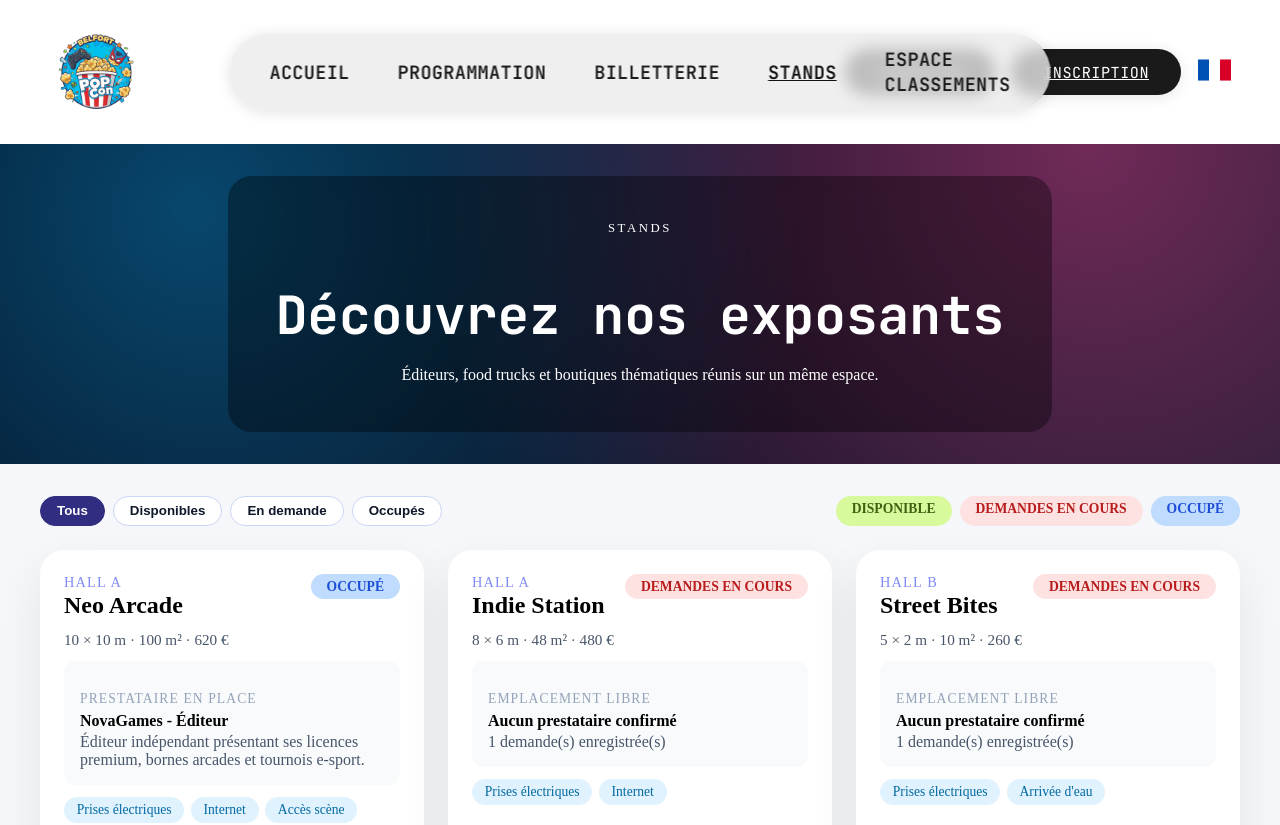
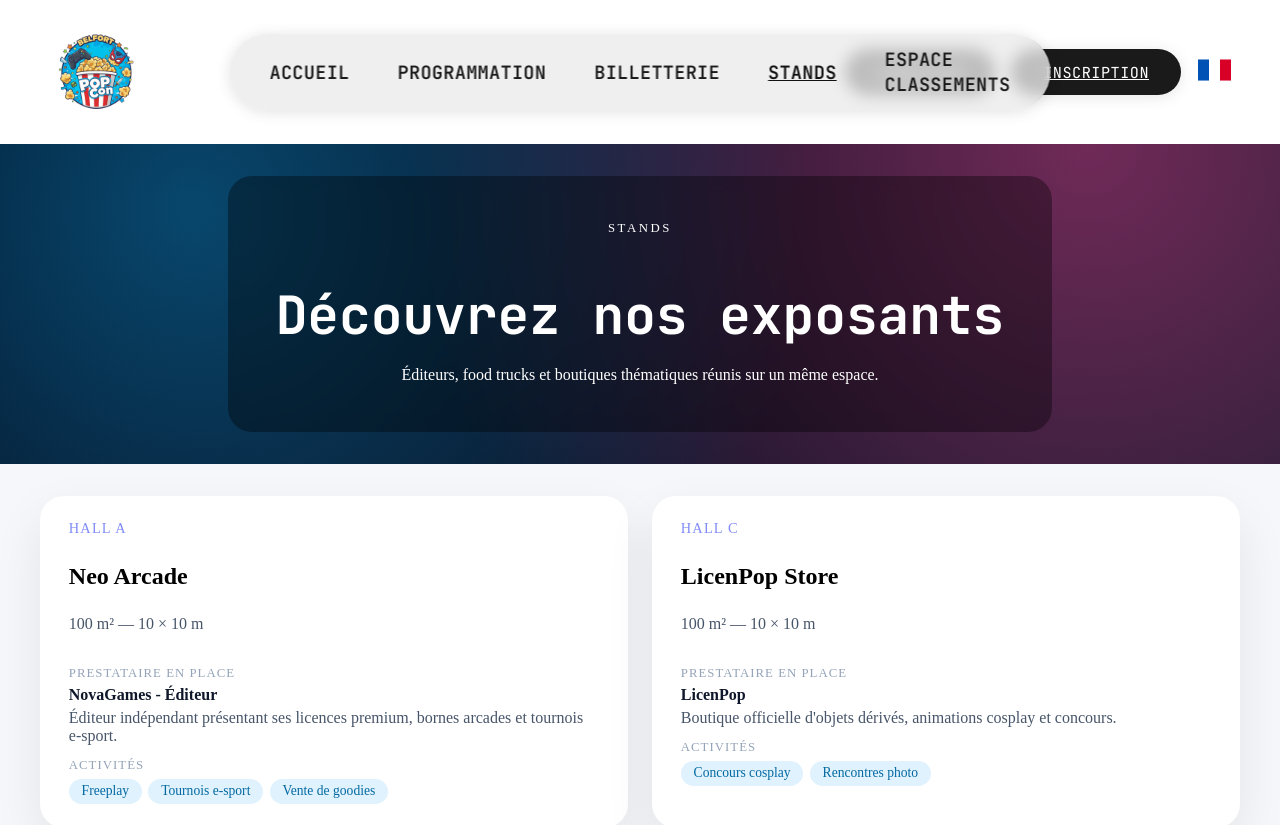
Before and after one commit to Pierrick-B/SAE-S3-S4, a Vue app in the folder SAE/: page /stands in a window 1280 px wide. Shown: the top 825 px of the page. Built offline with nearby package versions, Linux system fonts and the light colour scheme; what vue3-openlayers would draw is missing.

Commit message:
Ajout persistence connection et amélioration partie stands

```diff
--- a/SAE/src/components/Login.vue
+++ b/SAE/src/components/Login.vue
@@ -43,10 +43,8 @@
 		return
 	}
 
-	// set current user in the store
-	userStore.currentUser = found
-	// persist current user id for simple session
-	try { localStorage.setItem('currentUserId', String(found.id)) } catch (e) {}
+	// set current user in the store (persists session)
+	userStore.setCurrentUser(found)
 
 	// redirect depending on role (simple logic)
 	if (found.role === 'admin') {
--- a/SAE/src/components/NavBar.vue
+++ b/SAE/src/components/NavBar.vue
@@ -20,8 +20,7 @@
   ]);
 
   function logout() {
-    userStore.currentUser = null
-    try { localStorage.removeItem('currentUserId') } catch(e) {}
+    userStore.clearSession()
     try { router.push({ name: 'accueil' }) } catch(e) {}
   }
 </script>
--- a/SAE/src/components/Register.vue
+++ b/SAE/src/components/Register.vue
@@ -43,8 +43,7 @@
       console.warn('Dev write failed', e)
     }
 
-    userStore.currentUser = newUser
-    try { localStorage.setItem('currentUserId', String(newUser.id)) } catch (e) {}
+    userStore.setCurrentUser(newUser)
     router.push({ name: 'profile', params: { userId: newUser.id } })
   } finally {
     loading.value = false
--- a/SAE/src/components/Stands.vue
+++ b/SAE/src/components/Stands.vue
@@ -1,5 +1,5 @@
 <script setup>
-import { computed, onMounted, reactive, ref } from 'vue'
+import { computed, onMounted, reactive } from 'vue'
 import { useI18n } from 'vue-i18n'
 import { storeToRefs } from 'pinia'
 import { useStandsStore } from '@/stores/stands.js'
@@ -10,14 +10,14 @@
 const userStore = useUserStore()
 const { currentUser } = storeToRefs(userStore)
 
-const statusFilter = ref('all')
 const requestPanel = reactive({
   isOpen: false,
   standId: null,
   companyName: '',
   contactEmail: '',
   contactPhone: '',
-  message: '',
+  needsDetails: '',
+  synopsis: '',
   needs: []
 })
 
@@ -27,32 +27,35 @@
   isError: false
 })
 
-const logisticOptions = computed(() => ([
-  { value: 'electricite', label: t('standsPage.needElectricity') },
-  { value: 'internet', label: t('standsPage.needInternet') },
-  { value: 'scene', label: t('standsPage.needStage') },
-  { value: 'eau', label: t('standsPage.needWater') }
-]))
+const logisticOptions = [
+  { value: 'electricite', labelKey: 'standsPage.needElectricity' },
+  { value: 'internet', labelKey: 'standsPage.needInternet' },
+  { value: 'scene', labelKey: 'standsPage.needStage' },
+  { value: 'eau', labelKey: 'standsPage.needWater' }
+]
 
 const isLoading = computed(() => standsStore.isLoading)
 const errorMessage = computed(() => standsStore.error)
+const confirmedStands = computed(() => standsStore.stands.filter((stand) => stand.status === 'occupied' && stand.occupant))
+const availableStands = computed(() => standsStore.stands.filter((stand) => stand.status !== 'occupied'))
 const userRole = computed(() => currentUser.value?.role || null)
 const isPrestataire = computed(() => userRole.value === 'prestataire')
+const selectedStand = computed(() => standsStore.stands.find((stand) => stand.id === requestPanel.standId))
 
-const filteredStands = computed(() => {
-  if (statusFilter.value === 'all') {
-    return standsStore.stands
+function formatActivities(stand) {
+  if (!stand.occupant?.activities?.length) {
+    return [t('standsPage.noActivity')]
   }
-  return standsStore.stands.filter((stand) => stand.status === statusFilter.value)
-})
+  return stand.occupant.activities
+}
 
 function statusLabel(status) {
-  const mapping = {
+  const map = {
     available: t('standsPage.statusAvailable'),
     pending: t('standsPage.statusPending'),
     occupied: t('standsPage.statusOccupied')
   }
-  return mapping[status] || status
+  return map[status] || status
 }
 
 function pendingRequests(stand) {
@@ -63,19 +66,7 @@
   if (!currentUser.value) {
     return false
   }
-  return pendingRequests(stand).some(
-    (request) => request.prestataire?.id === currentUser.value.id
-  )
-}
-
-function canRequestStand(stand) {
-  if (!isPrestataire.value) {
-    return false
-  }
-  if (stand.status === 'occupied') {
-    return false
-  }
-  return !hasPendingRequestFromUser(stand)
+  return pendingRequests(stand).some((request) => request.prestataire?.id === currentUser.value.id)
 }
 
 function openRequestPanel(stand) {
@@ -84,7 +75,8 @@
   requestPanel.companyName = currentUser.value?.name || ''
   requestPanel.contactEmail = currentUser.value?.email || ''
   requestPanel.contactPhone = ''
-  requestPanel.message = ''
+  requestPanel.needsDetails = ''
+  requestPanel.synopsis = ''
   requestPanel.needs = []
   submissionState.feedback = null
   submissionState.isError = false
@@ -110,13 +102,14 @@
     category: currentUser.value?.category || 'autre',
     contactEmail: requestPanel.contactEmail,
     contactPhone: requestPanel.contactPhone,
-    message: requestPanel.message,
+    needsDetails: requestPanel.needsDetails,
+    synopsis: requestPanel.synopsis,
     needs: [...requestPanel.needs]
   }
 
   const response = await standsStore.createStandRequest(requestPanel.standId, payload)
+  submissionState.isSubmitting = false
 
-  submissionState.isSubmitting = false
   if (response.error === 0) {
     submissionState.feedback = t('standsPage.requestSuccess')
     submissionState.isError = false
@@ -143,24 +136,6 @@
     </header>
 
     <div class="content">
-      <div class="toolbar">
-        <div class="filters">
-          <button
-            v-for="option in ['all', 'available', 'pending', 'occupied']"
-            :key="option"
-            :class="['filter-chip', { active: statusFilter === option }]"
-            @click="statusFilter = option"
-          >
-            {{ $t(`standsPage.filter.${option}`) }}
-          </button>
-        </div>
-        <div class="legend">
-          <span class="status-pill available">{{ $t('standsPage.statusAvailable') }}</span>
-          <span class="status-pill pending">{{ $t('standsPage.statusPending') }}</span>
-          <span class="status-pill occupied">{{ $t('standsPage.statusOccupied') }}</span>
-        </div>
-      </div>
-
       <div v-if="isLoading" class="status">
         <p>{{ $t('standsPage.loading') }}</p>
       </div>
@@ -170,62 +145,58 @@
       </div>
 
       <div v-else class="stands-grid">
-        <article v-for="stand in filteredStands" :key="stand.id" class="stand-card">
-          <div class="card-header">
+        <article v-for="stand in confirmedStands" :key="stand.id" class="stand-card">
+          <header class="card-header">
+            <p class="stand-zone">{{ stand.zone }}</p>
+            <h2>{{ stand.label }}</h2>
+            <p class="stand-meta">{{ stand.surface_m2 }} m² — {{ stand.dimensions.largeur_m }} × {{ stand.dimensions.profondeur_m }} m</p>
+          </header>
+
+          <div class="body">
+            <div class="occupant">
+              <p class="label">{{ $t('standsPage.currentOccupant') }}</p>
+              <p class="value">{{ stand.occupant.companyName }}</p>
+              <p class="desc">{{ stand.occupant.description }}</p>
+            </div>
+
+            <div class="activities">
+              <p class="label">{{ $t('standsPage.activities') }}</p>
+              <div class="chips">
+                <span class="chip" v-for="activity in formatActivities(stand)" :key="activity">{{ activity }}</span>
+              </div>
+            </div>
+
+          </div>
+        </article>
+      </div>
+    </div>
+
+    <div v-if="isPrestataire && availableStands.length" class="prestataire-zone">
+      <div class="content">
+        <h2 class="section-title">{{ $t('standsPage.requestTitle') }}</h2>
+        <div class="available-grid">
+          <article v-for="stand in availableStands" :key="stand.id" class="available-card">
             <div>
               <p class="stand-zone">{{ stand.zone }}</p>
-              <h2>{{ stand.label }}</h2>
+              <h3>{{ stand.label }}</h3>
+              <p class="stand-meta">{{ stand.surface_m2 }} m² — {{ stand.dimensions.largeur_m }} × {{ stand.dimensions.profondeur_m }} m</p>
+              <p class="subtle">{{ statusLabel(stand.status) }}</p>
             </div>
-            <span class="status-pill" :class="stand.status">{{ statusLabel(stand.status) }}</span>
-          </div>
 
-          <p class="stand-meta">
-            {{ stand.dimensions.largeur_m }} × {{ stand.dimensions.profondeur_m }} m · {{ stand.surface_m2 }} m² · {{ stand.tarif_emplacement_eur }} €
-          </p>
-
-          <div class="info-block" v-if="stand.occupant">
-            <p class="label">{{ $t('standsPage.currentOccupant') }}</p>
-            <p class="value">{{ stand.occupant.companyName }}</p>
-            <p class="subvalue">{{ stand.occupant.description }}</p>
-          </div>
-
-          <div class="info-block" v-else>
-            <p class="label">{{ $t('standsPage.availableBlockTitle') }}</p>
-            <p class="value">{{ $t('standsPage.availableBlockSubtitle') }}</p>
-            <p class="subvalue" v-if="pendingRequests(stand).length">
-              {{ $t('standsPage.pendingCount', { count: pendingRequests(stand).length }) }}
-            </p>
-          </div>
-
-          <div class="chips">
-            <span
-              v-for="infra in stand.infrastructures || []"
-              :key="infra"
-              class="chip"
-            >
-              {{ $t(`standsPage.infrastructure.${infra}`) }}
-            </span>
-          </div>
-
-          <div class="actions">
-            <button
-              v-if="canRequestStand(stand)"
-              class="btn-primary"
-              @click="openRequestPanel(stand)"
-            >
-              {{ $t('standsPage.requestCta') }}
-            </button>
-            <p v-else-if="hasPendingRequestFromUser(stand)" class="hint">
-              {{ $t('standsPage.requestAlreadyPending') }}
-            </p>
-            <p v-else-if="stand.status === 'occupied'" class="hint">
-              {{ $t('standsPage.alreadyTaken') }}
-            </p>
-            <p v-else-if="!isPrestataire" class="hint">
-              {{ $t('standsPage.onlyPrestataire') }}
-            </p>
-          </div>
-        </article>
+            <div class="available-actions">
+              <button
+                class="btn-primary"
+                :disabled="hasPendingRequestFromUser(stand)"
+                @click="openRequestPanel(stand)"
+              >
+                {{ hasPendingRequestFromUser(stand) ? $t('standsPage.requestAlreadyPending') : $t('standsPage.requestCta') }}
+              </button>
+              <p class="hint" v-if="pendingRequests(stand).length">
+                {{ $t('standsPage.pendingCount', { count: pendingRequests(stand).length }) }}
+              </p>
+            </div>
+          </article>
+        </div>
       </div>
     </div>
 
@@ -234,7 +205,7 @@
         <div class="panel-header">
           <div>
             <p class="panel-kicker">{{ $t('standsPage.requestTitle') }}</p>
-            <h3>{{ requestPanel.standId }}</h3>
+            <h3>{{ selectedStand?.label || requestPanel.standId }}</h3>
           </div>
           <button class="close-button" @click="closeRequestPanel">×</button>
         </div>
@@ -256,19 +227,20 @@
           </label>
 
           <label>
-            {{ $t('standsPage.requestMessage') }}
-            <textarea v-model="requestPanel.message" rows="5" required />
+            {{ $t('standsPage.requestNeedsDetails') }}
+            <textarea v-model="requestPanel.needsDetails" rows="4"></textarea>
+          </label>
+
+          <label>
+            {{ $t('standsPage.requestSynopsis') }}
+            <textarea v-model="requestPanel.synopsis" rows="5" required></textarea>
           </label>
 
           <div class="options">
             <p>{{ $t('standsPage.requestNeeds') }}</p>
             <label v-for="option in logisticOptions" :key="option.value">
-              <input
-                type="checkbox"
-                :value="option.value"
-                v-model="requestPanel.needs"
-              >
-              {{ option.label }}
+              <input type="checkbox" :value="option.value" v-model="requestPanel.needs">
+              {{ $t(option.labelKey) }}
             </label>
           </div>
 
@@ -331,42 +303,6 @@
   margin: 2rem auto 4rem;
 }
 
-.toolbar {
-  display: flex;
-  flex-wrap: wrap;
-  justify-content: space-between;
-  gap: 1rem;
-  margin-bottom: 1.5rem;
-}
-
-.filters {
-  display: flex;
-  gap: 0.5rem;
-  flex-wrap: wrap;
-}
-
-.filter-chip {
-  border: 1px solid #cbd5f5;
-  background: #fff;
-  color: #0f172a;
-  padding: 0.4rem 1rem;
-  border-radius: 999px;
-  cursor: pointer;
-  font-weight: 600;
-}
-
-.filter-chip.active {
-  background: #312e81;
-  border-color: #312e81;
-  color: #fff;
-}
-
-.legend {
-  display: flex;
-  gap: 0.5rem;
-  flex-wrap: wrap;
-}
-
 .status {
   text-align: center;
   padding: 2rem;
@@ -388,18 +324,18 @@
 .stand-card {
   background: #fff;
   border-radius: 24px;
-  padding: 1.5rem;
+  padding: 1.5rem 1.8rem;
   box-shadow: 0 20px 50px rgba(15, 23, 42, 0.08);
   display: flex;
   flex-direction: column;
-  gap: 0.75rem;
+  gap: 1.25rem;
 }
+
 
 .card-header {
   display: flex;
-  justify-content: space-between;
-  align-items: flex-start;
-  gap: 1rem;
+  flex-direction: column;
+  gap: 0.35rem;
 }
 
 .stand-zone {
@@ -410,34 +346,31 @@
   margin: 0;
 }
 
-h2 {
-  margin: 0.1rem 0 0;
-}
 
 .stand-meta {
   margin: 0;
   color: #475569;
-  font-size: 0.95rem;
-}
-
-.info-block {
-  background: #f8fafc;
-  border-radius: 12px;
-  padding: 1rem;
 }
 
 .label {
-  font-size: 0.85rem;
+  font-size: 0.8rem;
   text-transform: uppercase;
   letter-spacing: 0.08em;
   color: #94a3b8;
-  margin-bottom: 0.3rem;
+  margin-bottom: 0.35rem;
 }
 
 .value {
+  margin: 0;
   font-weight: 700;
-  margin: 0;
+  color: #0f172a;
 }
+
+.desc {
+  margin: 0.3rem 0 0;
+  color: #475569;
+}
+
 
 .subvalue {
   margin: 0.2rem 0 0;
@@ -458,47 +391,57 @@
   font-size: 0.85rem;
 }
 
-.status-pill {
-  border-radius: 999px;
-  padding: 0.3rem 1rem;
-  font-size: 0.85rem;
-  font-weight: 600;
-  text-transform: uppercase;
+.prestataire-zone {
+  background: #0f172a;
+  padding: 3rem 0;
+  color: white;
 }
 
-.status-pill.available {
-  background: #d9f99d;
-  color: #3f6212;
+.section-title {
+  margin: 0 0 1.5rem;
 }
 
-.status-pill.pending {
-  background: #fee2e2;
-  color: #b91c1c;
+.available-grid {
+  display: grid;
+  grid-template-columns: repeat(auto-fit, minmax(280px, 1fr));
+  gap: 1.25rem;
 }
 
-.status-pill.occupied {
-  background: #bfdbfe;
-  color: #1d4ed8;
+.available-card {
+  background: rgba(15, 23, 42, 0.6);
+  border-radius: 18px;
+  padding: 1.4rem;
+  display: flex;
+  flex-direction: column;
+  gap: 0.75rem;
+  border: 1px solid rgba(255, 255, 255, 0.08);
 }
 
-.actions {
-  margin-top: auto;
+.available-actions {
+  display: flex;
+  flex-direction: column;
+  gap: 0.6rem;
 }
 
 .btn-primary {
   background: #2563eb;
   color: #fff;
   border: none;
-  padding: 0.7rem 1.5rem;
-  border-radius: 12px;
+  padding: 0.65rem 1.2rem;
+  border-radius: 10px;
   font-weight: 600;
   cursor: pointer;
 }
 
-.hint {
-  color: #475569;
-  font-size: 0.85rem;
-  margin: 0.5rem 0 0;
+.btn-primary:disabled {
+  opacity: 0.6;
+  cursor: not-allowed;
+}
+
+.hint,
+.subtle {
+  margin: 0;
+  color: rgba(255, 255, 255, 0.7);
 }
 
 .request-panel {
@@ -589,8 +532,5 @@
     grid-template-columns: 1fr;
   }
 
-  .request-panel {
-    width: 100%;
-  }
 }
 </style>
--- a/SAE/src/datasource/stands.js
+++ b/SAE/src/datasource/stands.js
@@ -42,6 +42,8 @@
                     phone: "+33 1 23 45 67 89"
                 },
                 message: "Nous souhaitons installer trois bornes arcades, un corner boutique et projeter nos trailers.",
+                needsDetails: "Nous souhaitons installer trois bornes arcades, un corner boutique et projeter nos trailers.",
+                synopsis: "Éditeur indépendant présentant ses licences premium, bornes arcades et tournois e-sport.",
                 needs: ["electricite", "internet"],
                 decisionNotes: "Stand validé pour la zone tournois"
             }
@@ -81,6 +83,8 @@
                     phone: "+33 6 12 34 56 78"
                 },
                 message: "Présentation de trois prototypes PC + boutique de prints, besoin d'un fond mural",
+                needsDetails: "Présentation de trois prototypes PC + boutique de prints, besoin d'un fond mural",
+                synopsis: "PixelForge Studio vient faire tester ses prochains jeux indépendants et vendre des prints exclusifs.",
                 needs: ["electricite", "internet"],
                 notes: null
             },
@@ -101,6 +105,8 @@
                     phone: "+33 6 55 55 55 11"
                 },
                 message: "Proposition boutique consoles rétro.",
+                needsDetails: "Proposition boutique consoles rétro avec vitrines sécurisées.",
+                synopsis: "RetroBits voulait proposer une sélection de consoles vintage et accessoires de collection.",
                 needs: ["electricite"],
                 notes: "Orienté vers zone B"
             }
@@ -140,6 +146,8 @@
                     phone: "+33 7 11 22 33 44"
                 },
                 message: "Food truck burgers / options veggie, besoin arrivée d'eau + prises 32A.",
+                needsDetails: "Food truck burgers / options veggie, besoin arrivée d'eau + prises 32A.",
+                synopsis: "StreetBites propose un menu street-food gourmand avec options veggie.",
                 needs: ["electricite", "eau"],
                 notes: null
             }
@@ -209,6 +217,8 @@
                     phone: "+33 1 98 76 54 31"
                 },
                 message: "Animations cosplay quotidiennes + boutique exclusive.",
+                needsDetails: "Animations cosplay quotidiennes + boutique exclusive. Besoin loge arrière et portants.",
+                synopsis: "Animations cosplay quotidiennes et boutique officielle d'objets dérivés.",
                 needs: ["scene", "electricite"],
                 decisionNotes: "Placer face scène principale"
             }
--- a/SAE/src/locales/fr.json
+++ b/SAE/src/locales/fr.json
@@ -85,6 +85,7 @@
     "statusAvailable": "Disponible",
     "statusPending": "Demandes en cours",
     "statusOccupied": "Occupé",
+    "activities": "Activités",
     "filter": {
       "all": "Tous",
       "available": "Disponibles",
@@ -113,12 +114,15 @@
     "requestCompany": "Nom de votre structure",
     "requestEmail": "Email de contact",
     "requestPhone": "Téléphone",
-    "requestMessage": "Pitch / besoins",
+    "requestNeedsDetails": "Détaillez vos besoins techniques",
+    "requestSynopsis": "Synopsis public du stand",
     "requestNeeds": "Options logistiques",
     "requestSubmit": "Envoyer la demande",
     "requestSubmitting": "Envoi...",
     "requestSuccess": "Demande enregistrée. Elle apparaît maintenant côté organisateur.",
-    "requestError": "Impossible d'enregistrer la demande"
+    "requestError": "Impossible d'enregistrer la demande",
+    "noActivity": "Information à venir",
+    "infrastructureTitle": "Besoins logistiques"
   },
   "organisateur": {
     "heroBadge": "Organisateur",
@@ -167,6 +171,8 @@
       "rejected": "Refusée"
     },
     "needs": "Besoins",
+    "needsDetails": "Détail des besoins",
+    "synopsis": "Synopsis public",
     "decisionApproved": "Cette demande a été approuvée.",
     "rejectReason": "Motif de refus",
     "rejectPlaceholder": "Optionnel, visible par votre équipe"
```
Also changed, not shown: SAE/src/components/OrganisateurDemande.vue (+10 -3 lines), SAE/src/locales/en.json (+8 -2 lines), SAE/src/main.js (+7 -1 lines), SAE/src/router/index.js (+20 -3 lines), SAE/src/services/stands.service.js (+10 -2 lines), SAE/src/stores/user.js (+53 -2 lines).
